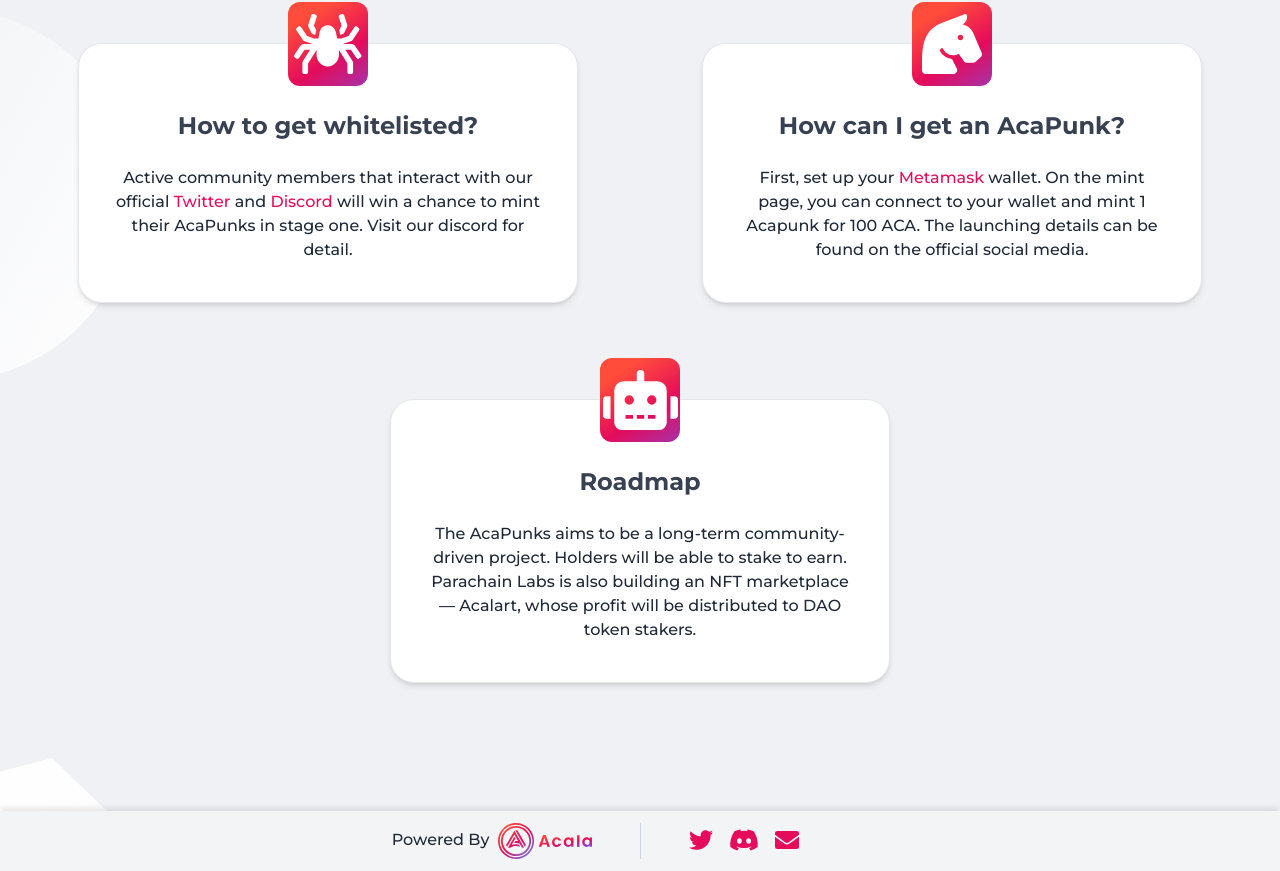
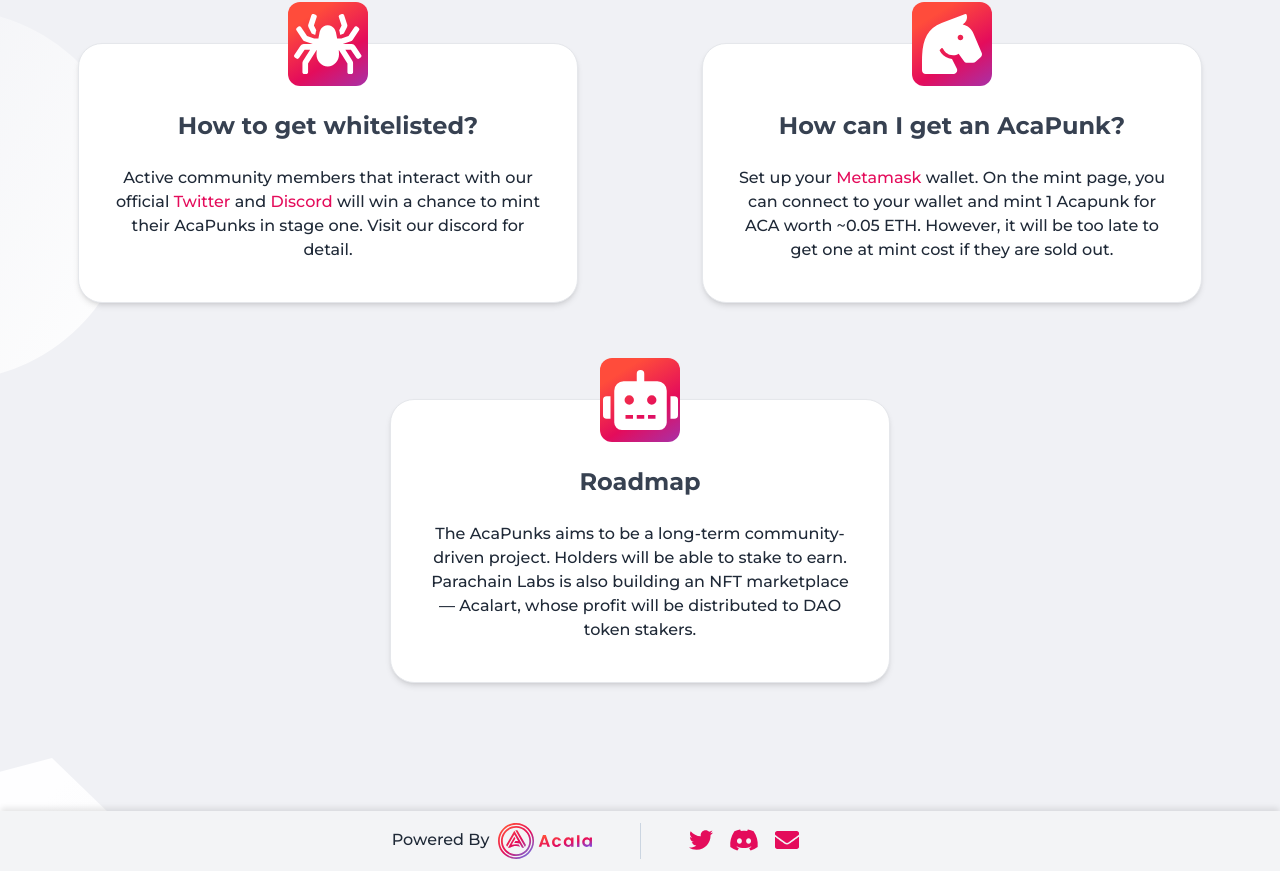
Before and after one commit to acapunks/acapunks.com, a Vue app: page / in a window 1280 px wide. Shown: the part 2233-3104 px from the top of the page. Built offline with nearby package versions, Linux system fonts and the light colour scheme.

Commit message:
udpate faq

```diff
--- a/src/components/Faq.vue
+++ b/src/components/Faq.vue
@@ -57,10 +57,10 @@
           </span>
           <h3 class="title">How can I get an AcaPunk?</h3>
           <p class="answer">
-            First, set up your
+            Set up your
             <a href="https://metamask.io" target="_blank" rel="noopener noreferrer">Metamask</a>
-            wallet. On the mint page, you can connect to your wallet and mint 1 Acapunk for 100 ACA.
-            The launching details can be found on the official social media.
+            wallet. On the mint page, you can connect to your wallet and mint 1 Acapunk for ACA worth ~0.05 ETH.
+            However, it will be too late to get one at mint cost if they are sold out.
           </p>
         </div>
 
```
